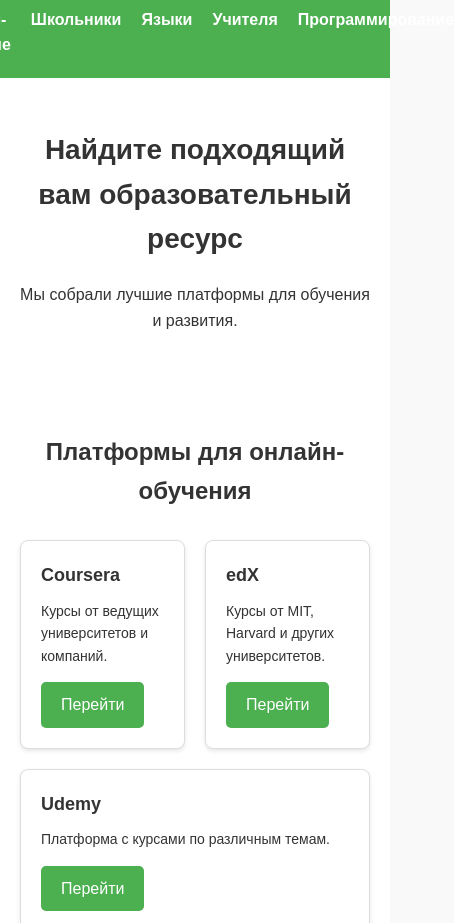
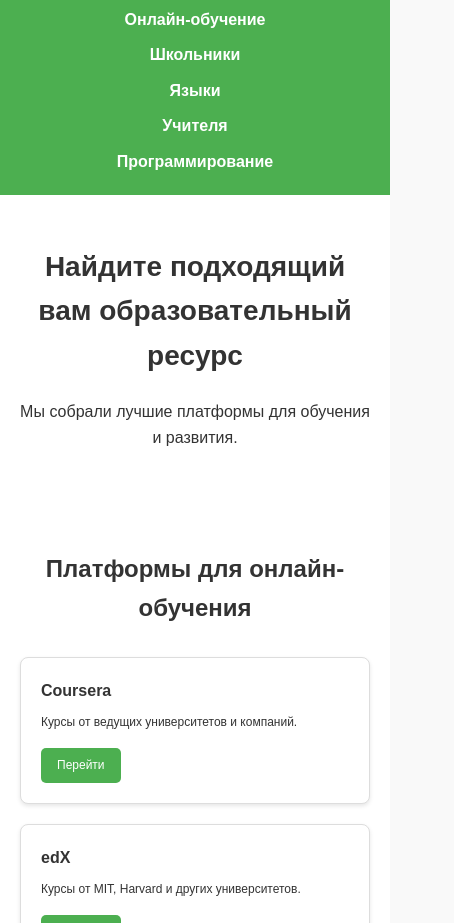
Before and after one commit to marker2000011/Test, a plain HTML site: page index.html in a window 390 px wide. Shown: the part 177-1100 px from the top of the page, 454 px wide, since content can reach past the window. Drawn offline with Linux system fonts and the light colour scheme.

Commit message:
styles.css

```diff
--- a/styles.css
+++ b/styles.css
@@ -40,12 +40,14 @@
     display: flex;
     justify-content: center;
     gap: 20px;
+    flex-wrap: wrap; /* Для мобильной версии */
 }
 
 header nav ul li a {
     color: white;
     text-decoration: none;
     font-weight: bold;
+    padding: 5px 10px; /* Для лучшего кликабельности на мобильных */
 }
 
 /* Главная секция */
@@ -83,7 +85,7 @@
 }
 
 .resource-item {
-    flex: 1 1 calc(33.33% - 20px);
+    flex: 1 1 calc(33.33% - 20px); /* По умолчанию 3 колонки */
     background-color: #fff;
     border: 1px solid #ddd;
     padding: 20px;
@@ -128,3 +130,48 @@
     padding: 20px 0;
     margin-top: 50px;
 }
+
+/* Адаптивность для мобильных устройств */
+@media (max-width: 768px) {
+    /* Уменьшаем количество колонок до 2 */
+    .resource-item {
+        flex: 1 1 calc(50% - 20px);
+    }
+
+    /* Сворачиваем навигационное меню */
+    header nav ul {
+        flex-direction: column;
+        align-items: center;
+        gap: 10px;
+    }
+
+    header nav ul li a {
+        padding: 10px 20px; /* Более крупные кнопки для удобного тапа */
+    }
+}
+
+/* Адаптивность для очень маленьких экранов (например, смартфоны) */
+@media (max-width: 480px) {
+    /* Уменьшаем количество колонок до 1 */
+    .resource-item {
+        flex: 1 1 100%;
+    }
+
+    /* Уменьшаем размер шрифта */
+    h2 {
+        font-size: 20px;
+    }
+
+    .resource-item h3 {
+        font-size: 16px;
+    }
+
+    .resource-item p {
+        font-size: 12px;
+    }
+
+    .resource-item a {
+        font-size: 12px;
+        padding: 8px 16px;
+    }
+}
```
